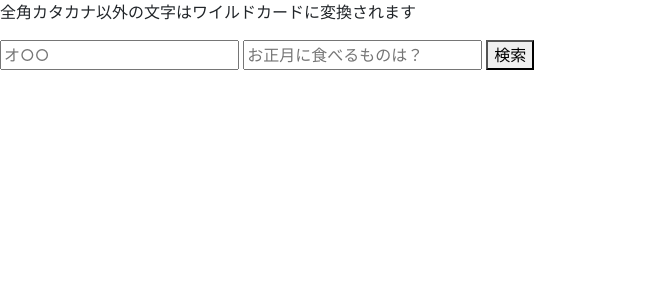
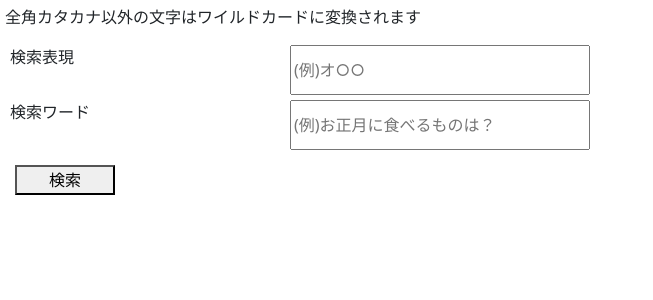
Before and after one commit to OH2015/votify, a Django app: page /crossword/ in a window 1280 px wide. Shown: the top 300 px of the page, without its empty margins (0-653 px from the left). Run offline with Django 3.2, Linux system fonts and the light colour scheme.

Commit message:
html update

```diff
--- a/crossword/templates/crossword/index.html
+++ b/crossword/templates/crossword/index.html
@@ -13,16 +13,43 @@
     <script src="https://code.jquery.com/jquery-3.6.0.min.js" integrity="sha256-/xUj+3OJU5yExlq6GSYGSHk7tPXikynS7ogEvDej/m4=" crossorigin="anonymous"></script>
 </head>
 <body>
-    <p>全角カタカナ以外の文字はワイルドカードに変換されます</p>
-    <input id="input_regex" placeholder="オ○○">
-    <input id="input_text" placeholder="お正月に食べるものは？">
-    <button id="btn_search">検索</button>
+    <div class="form_contents">
+        <p>全角カタカナ以外の文字はワイルドカードに変換されます</p>
+        <div class="input regex">
+            <label for="input_regex">検索表現</label>
+            <input id="input_regex" placeholder="(例)オ○○">
+        </div>
+        <div class="input text">
+            <label for="input_text">検索ワード</label>
+            <input id="input_text" placeholder="(例)お正月に食べるものは？">
+        </div>
+        <button id="btn_search">検索</button>
+    </div>
+
     <p id="msg"></p>
     <table id="tb_result">
     </table>
     {% csrf_token %}
 
 <style>
+    .form_contents{
+        max-width: 600px;
+        padding: 5px;
+    }
+    .input{
+        display: flex;
+        justify-content: space-between;
+        margin: 5px;
+    }
+    button{
+        margin: 10px;
+        width: 100px;
+
+    }
+    input{
+        height: 50px;
+        width: 300px;
+    }
     #tb_result th{
         font-weight: normal;
         text-align: center;
@@ -37,6 +64,7 @@
 const csrftoken = document.querySelector('[name=csrfmiddlewaretoken]').value;
 waiting = false;
 startTime = null;
+
 $("#btn_search").click(function(){
     if(waiting)return;
 
@@ -79,7 +107,7 @@ $("#btn_search").click(function(){
             $("#tb_result").append("<tr><td>" + word_list[i] + "(" + word_list_ka[i] + ")</td><td>" + count_list[i] + "</td></tr>\n");
         }
         time = (performance.now() - startTime) / 1000;
-        $("#msg").text("検索結果: " + String(length) + "件\n検索時間: " + String(time).substr(0,4) + "秒\n検索表現: " + regex)
+        $("#msg").text("検索結果: " + String(length) + "件\n検索時間: " + String(time).substr(0,4) + "秒\n検索表現: " + regex.replace(/./g,"○"))
     })
     .fail(function(data){ // 通信が失敗したときの処理
         $("#msg").text("通信に失敗しました");
@@ -88,6 +116,16 @@ $("#btn_search").click(function(){
         waiting = false;
     });
 })
+$("#input_text").keydown(function() {
+  if( event.keyCode == 13 ) {
+    $("#btn_search").click();
+  }
+});
+$("#input_regex").keydown(function() {
+  if( event.keyCode == 13 ) {
+    $("#btn_search").click();
+  }
+});
 
 </script>
 </body>
```
